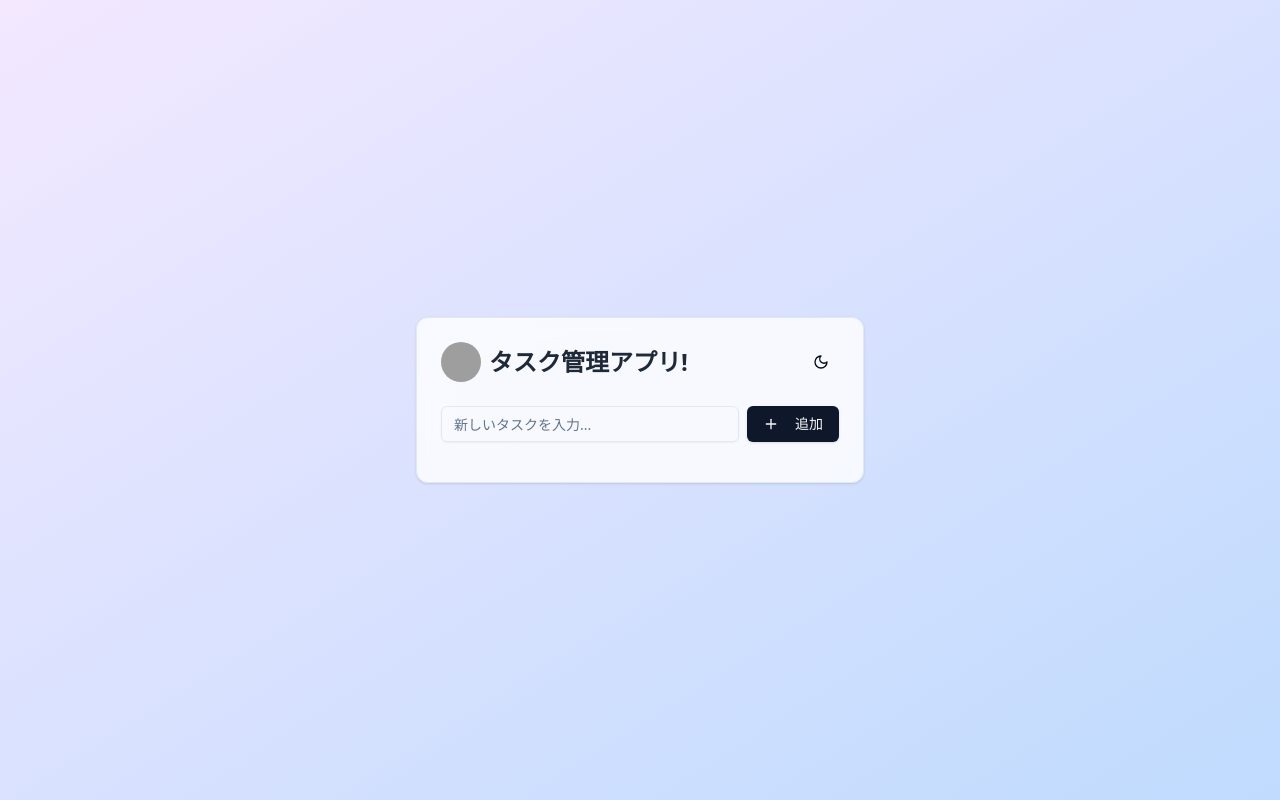
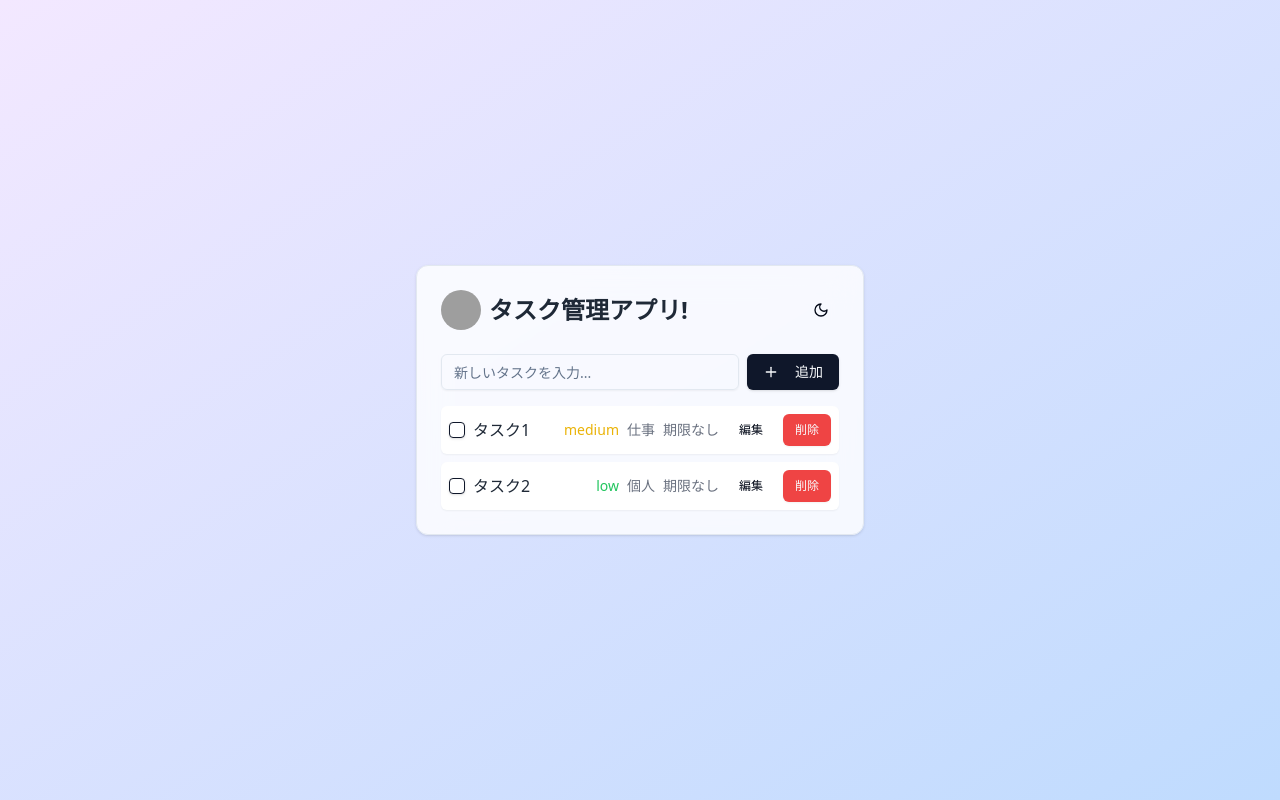
Before and after one commit to moricchi/my-app, a Next.js app: page / in a window 1280 px wide. Built offline with nearby package versions, Linux system fonts and the light colour scheme; grey boxes are pictures that could not be loaded.

Commit message:
create_backend

```diff
--- /dev/null
+++ b/app/api/tasks/route.ts
@@ -0,0 +1,33 @@
+import { NextResponse } from 'next/server';
+
+let tasks = [
+  { id: 1, text: 'タスク1', completed: false, priority: 'medium', category: 'work', dueDate: '' },
+  { id: 2, text: 'タスク2', completed: false, priority: 'low', category: 'personal', dueDate: '' },
+];
+
+export async function GET() {
+  return NextResponse.json(tasks);
+}
+
+export async function POST(request: Request) {
+  const newTask = await request.json();
+  newTask.id = Date.now(); // IDを生成
+  tasks.push(newTask);
+  return NextResponse.json(newTask, { status: 201 });
+}
+
+export async function DELETE(request: Request) {
+  const { id } = await request.json();
+  console.log('Deleting task with id:', id); // デバッグ用ログ
+  tasks = tasks.filter(task => task.id !== id);
+  return NextResponse.json({
+    message: 'Task deleted',
+    tasks: tasks
+  }, { status: 200 });
+}
+
+export async function PUT(request: Request) {
+  const updatedTask = await request.json();
+  tasks = tasks.map(task => (task.id === updatedTask.id ? updatedTask : task));
+  return NextResponse.json(updatedTask);
+}
--- a/app/page.tsx
+++ b/app/page.tsx
@@ -30,42 +30,91 @@ export default function TaskApp() {
     }
   }, [isDarkMode])
 
-  const addTask = () => {
+  useEffect(() => {
+    const fetchTasks = async () => {
+      const response = await fetch('/api/tasks');
+      const data = await response.json();
+      setTasks(data);
+    };
+
+    fetchTasks();
+  }, []);
+
+  const addTask = async () => {
     if (newTask.trim() !== '') {
-      setTasks([...tasks, {
-        id: Date.now(),
-        text: newTask,
-        completed: false,
-        priority: 'medium',
-        category: 'work', // デフォルトカテゴリを'work'に設定
-        dueDate: '' // デフォルトでは期限なし
-      }])
-      setNewTask('')
+      const response = await fetch('/api/tasks', {
+        method: 'POST',
+        headers: {
+          'Content-Type': 'application/json',
+        },
+        body: JSON.stringify({
+          text: newTask,
+          completed: false,
+          priority: 'medium',
+          category: 'work',
+          dueDate: '',
+        }),
+      });
+
+      if (response.ok) {
+        const newTaskData = await response.json();
+        setTasks([...tasks, newTaskData]);
+        setNewTask('');
+      }
+    }
+  };
+
+  const toggleTask = async (id: number) => {
+    const taskToToggle = tasks.find(task => task.id === id);
+    if (taskToToggle) {
+      const updatedTask = { ...taskToToggle, completed: !taskToToggle.completed };
+      const response = await fetch(`/api/tasks`, {
+        method: 'PUT',
+        headers: {
+          'Content-Type': 'application/json',
+        },
+        body: JSON.stringify(updatedTask),
+      });
+
+      if (response.ok) {
+        setTasks(tasks.map(task => (task.id === id ? updatedTask : task)));
+      }
     }
   }
 
-  const toggleTask = (id: number) => {
-    setTasks(tasks.map(task =>
-      task.id === id ? { ...task, completed: !task.completed } : task
-    ))
+  const deleteTask = async (id: number) => {
+    try {
+      const response = await fetch(`/api/tasks`, {
+        method: 'DELETE',
+        headers: {
+          'Content-Type': 'application/json',
+        },
+        body: JSON.stringify({ id }),
+      });
+
+      if (response.ok) {
+        const data = await response.json();
+        setTasks(data.tasks);
+      } else {
+        console.error('Failed to delete task:', response.statusText);
+      }
+    } catch (error) {
+      console.error('Error deleting task:', error);
+    }
   }
 
-  const deleteTask = (id: number) => {
-    setTasks(tasks.filter(task => task.id !== id))
-  }
+  const updateTask = async (id: number, updates: Partial<Task>) => {
+    const response = await fetch(`/api/tasks`, {
+      method: 'PUT',
+      headers: {
+        'Content-Type': 'application/json',
+      },
+      body: JSON.stringify({ id, ...updates }),
+    });
 
-  const updateTask = (id: number, updates: Partial<Task>) => {
-    setTasks(tasks.map(task => {
-      if (task.id === id) {
-        const updatedTask = { ...task, ...updates };
-        // Ensure dueDate is a valid date string
-        if (updatedTask.dueDate && isNaN(new Date(updatedTask.dueDate).getTime())) {
-          updatedTask.dueDate = new Date().toISOString().split('T')[0];
-        }
-        return updatedTask;
-      }
-      return task;
-    }))
+    if (response.ok) {
+      setTasks(tasks.map(task => (task.id === id ? { ...task, ...updates } : task)));
+    }
   }
 
   return (
--- a/components/TaskItem.tsx
+++ b/components/TaskItem.tsx
@@ -13,7 +13,7 @@ interface Task {
   text: string
   completed: boolean
   priority: 'low' | 'medium' | 'high'
-  category: 'work' | 'personal' | 'shopping' | 'other'
+  category: string
   dueDate: string
 }
 
@@ -58,7 +58,7 @@ export function TaskItem({ task, onToggle, onDelete, onUpdate }: TaskItemProps)
         </Select>
         <Select
           value={editedTask.category}
-          onValueChange={(value) => setEditedTask({ ...editedTask, category: value as 'work' | 'personal' | 'shopping' | 'other' })}
+          onValueChange={(value) => setEditedTask({ ...editedTask, category: value })}
         >
           <SelectTrigger className="w-[120px]">
             <SelectValue placeholder="カテゴリ" />
```
